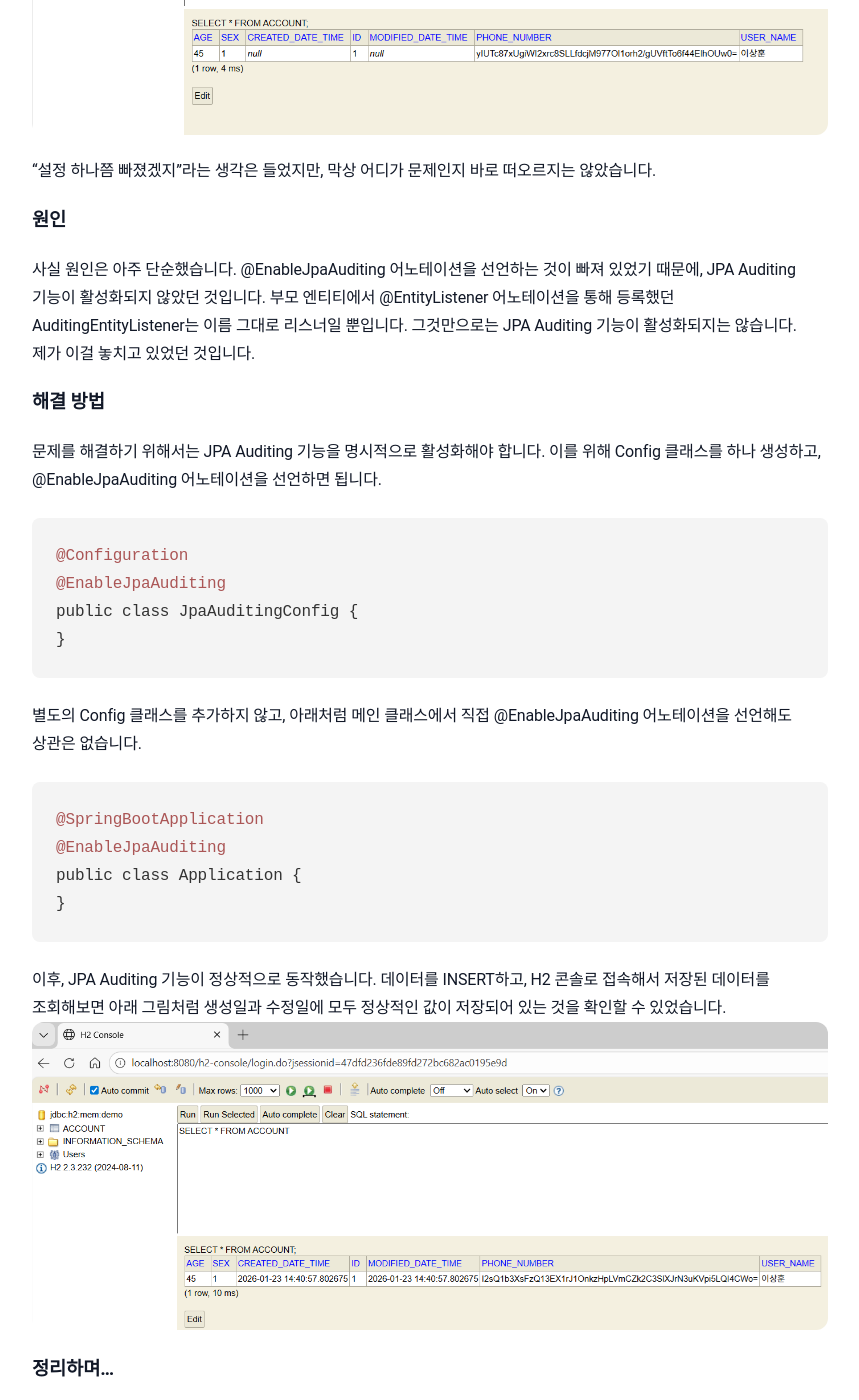
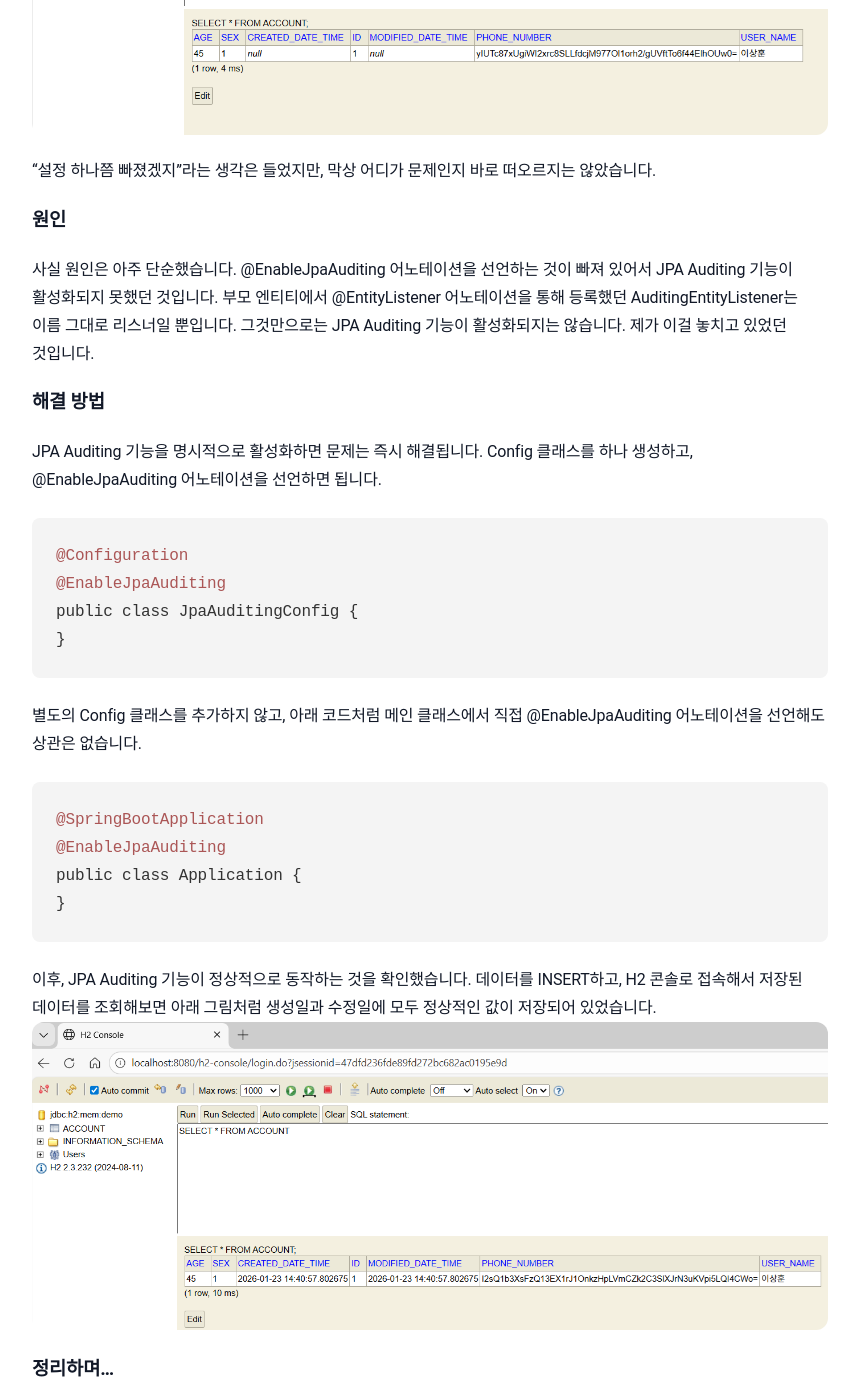
Before and after one commit to sanghoon-lee/sanghoon-lee.github.io, a Jekyll site: the page built from _posts/2026-01-21-JPAAuditing.md, in a window 1280 px wide and 1400 px high, scrolled down 2498 px. Shown: the whole window, without its empty margins (210-1069 px from the left). Built offline with Jekyll 4.4.1, drawn with Linux system fonts in a browser that asks for light colours; nearby versions of some CDN libraries; comment, search, counter and statistics services are not loaded; some of the changed text lies outside the part shown.

Commit message:
블로그 내용 수정 보완

````diff
--- a/_posts/2026-01-21-JPAAuditing.md
+++ b/_posts/2026-01-21-JPAAuditing.md
@@ -68,14 +68,14 @@ public class Account extends BaseEntity{
     ....
 ```
 
-JPA Auditing 기능의 사용을 위해 부모 엔티티에는 `@EntityListeners` 어노테이션을 통해 `AuditingEntityListener`도 등록했습니다. `createdAt`과 `updatedAt` 필드에 각각 `@CreatedDate`, `@LastModifiedDate` 어노테이션을 붙여서 생성일과 수정일로 인식되도록 했습니다. 이렇게만 하면 JPA Auditing 기능이 동작할 것으로 기대했습니다.
+JPA Auditing 기능을 사용하기 위해 부모 엔티티에는 `@EntityListeners` 어노테이션을 통해 `AuditingEntityListener`를 등록했습니다. 또한, `createdAt`과 `updatedAt` 필드에 각각 `@CreatedDate`, `@LastModifiedDate` 어노테이션을 붙여서 생성일과 수정일로 인식되도록 했습니다. 이렇게만 하면 JPA Auditing 기능이 동작할 것으로 기대했습니다.
 
-즉, 기대했던 결과는 다음과 같았습니다.
+기대했던 결과는 다음과 같았습니다.
 
 * 데이터 INSERT → 자동으로 생성일 기록
 * 데이터 UPDATE → 지동으로 수정일 기록
 
-하지만, 기대했던 결과가 나오지는 않았습니다. 데이터를 INSERT하고, H2 콘솔로 접속해서 저장된 데이터를 조회해보면 아래 그림처럼 **생성일과 수정일이 모두 `null`**로 저장되고 있었습니다.
+하지만, 막상 데이터를 INSERT하고, H2 콘솔로 접속해서 저장된 데이터를 조회해보면 기대와 다르게 아래 그림처럼 **생성일과 수정일이 모두 `null`**로 저장되고 있었습니다.
 
 <img class="main-image" src="/assets/images/h2console.png" alt="H2 콘솔 화면(생성일과 수정일이 null로 기록)">
 
@@ -83,11 +83,11 @@ JPA Auditing 기능의 사용을 위해 부모 엔티티에는 `@EntityListeners
 
 ### 원인
 
-사실 원인은 아주 단순했습니다. @EnableJpaAuditing 어노테이션을 선언하는 것이 빠져 있었기 때문에, JPA Auditing 기능이 활성화되지 않았던 것입니다. 부모 엔티티에서 @EntityListener 어노테이션을 통해 등록했던 AuditingEntityListener는 이름 그대로 리스너일 뿐입니다. 그것만으로는 JPA Auditing 기능이 활성화되지는 않습니다. 제가 이걸 놓치고 있었던 것입니다.
+사실 원인은 아주 단순했습니다. @EnableJpaAuditing 어노테이션을 선언하는 것이 빠져 있어서 JPA Auditing 기능이 활성화되지 못했던 것입니다. 부모 엔티티에서 @EntityListener 어노테이션을 통해 등록했던 AuditingEntityListener는 이름 그대로 리스너일 뿐입니다. 그것만으로는 JPA Auditing 기능이 활성화되지는 않습니다. 제가 이걸 놓치고 있었던 것입니다.
 
 ### 해결 방법
 
-문제를 해결하기 위해서는 JPA Auditing 기능을 명시적으로 활성화해야 합니다. 이를 위해 Config 클래스를 하나 생성하고, @EnableJpaAuditing 어노테이션을 선언하면 됩니다.
+JPA Auditing 기능을 명시적으로 활성화하면 문제는 즉시 해결됩니다. Config 클래스를 하나 생성하고, @EnableJpaAuditing 어노테이션을 선언하면 됩니다.
 
 ```java
 @Configuration
@@ -96,7 +96,7 @@ public class JpaAuditingConfig {
 }
 ```
 
-별도의 Config 클래스를 추가하지 않고, 아래처럼 메인 클래스에서 직접 @EnableJpaAuditing 어노테이션을 선언해도 상관은 없습니다.
+별도의 Config 클래스를 추가하지 않고, 아래 코드처럼 메인 클래스에서 직접 @EnableJpaAuditing 어노테이션을 선언해도 상관은 없습니다.
 
 ```java
 @SpringBootApplication
@@ -105,7 +105,7 @@ public class Application {
 }
 ```
 
-이후, JPA Auditing 기능이 정상적으로 동작했습니다. 데이터를 INSERT하고, H2 콘솔로 접속해서 저장된 데이터를 조회해보면 아래 그림처럼 생성일과 수정일에 모두 정상적인 값이 저장되어 있는 것을 확인할 수 있었습니다.
+이후, JPA Auditing 기능이 정상적으로 동작하는 것을 확인했습니다. 데이터를 INSERT하고, H2 콘솔로 접속해서 저장된 데이터를 조회해보면 아래 그림처럼 생성일과 수정일에 모두 정상적인 값이 저장되어 있었습니다.
 <img class="main-image" src="/assets/images/h2console2.png" alt="H2 콘솔 화면(생성일과 수정일이 정상적으로 기록)">
 
 ### 정리하며...
````
Also changed, not shown: other parts of _posts/2026-01-21-JPAAuditing.md (+1 -1 lines).
